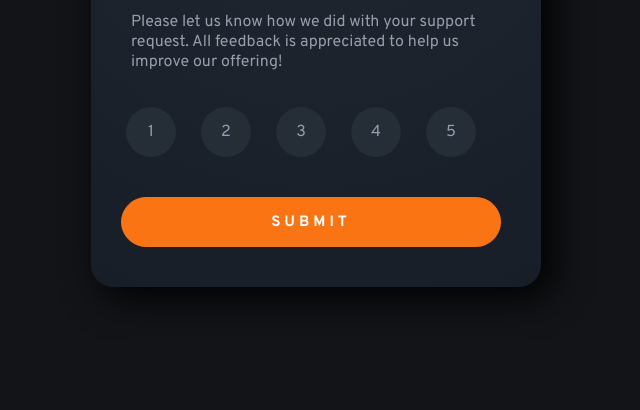
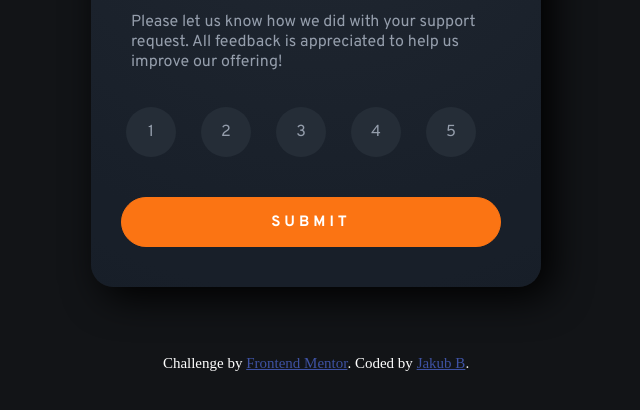
Before and after one commit to K1337xz/Interactive-rating-component, a plain HTML site: page index.html in a window 1280 px wide. Shown: the part 338-748 px from the top of the page, without its empty margins (324-964 px from the left). Drawn offline with Linux system fonts and the light colour scheme.

Commit message:
Add challange by

```diff
--- a/index.html
+++ b/index.html
@@ -12,7 +12,6 @@
   <link href="https://fonts.googleapis.com/css2?family=Dancing+Script&family=Fraunces:opsz,wght@9..144,700&family=Great+Vibes&family=Montserrat:wght@500;700&family=Open+Sans:ital,wght@1,300&family=Overpass:wght@400;700&family=Playfair+Display&family=Quicksand:wght@300&family=Raleway:wght@200&display=swap" rel="stylesheet">
   <!-- Feel free to remove these styles or customise in your own stylesheet 👍 -->
   <style>
-    .attribution { font-size: 11px; text-align: center; }
     .attribution a { color: hsl(228, 45%, 44%); }
   </style>
 </head>
@@ -42,11 +41,11 @@
     </div>
   </div>
 </main>
-  <!--<div class="attribution">
+  <div class="attribution">
     Challenge by <a href="https://www.frontendmentor.io?ref=challenge" target="_blank">Frontend Mentor</a>.
-    Coded by <a href="#">Your Name Here</a>.
+    Coded by <a href="#">Jakub B</a>.
   </div>
--->
+
 <script src="script.js"></script>
 </body>
 </html>
--- a/style.css
+++ b/style.css
@@ -2,6 +2,13 @@
     box-sizing: border-box;
     padding: 0;
     margin: 0;
+}
+.attribution {
+    font-size: 15px;
+    text-align: center;
+    position: absolute;
+    bottom: 90px;
+    color:hsl(0, 0%, 100%);
 }
 body{
     background-color: hsl(216, 12%, 8%);
```
